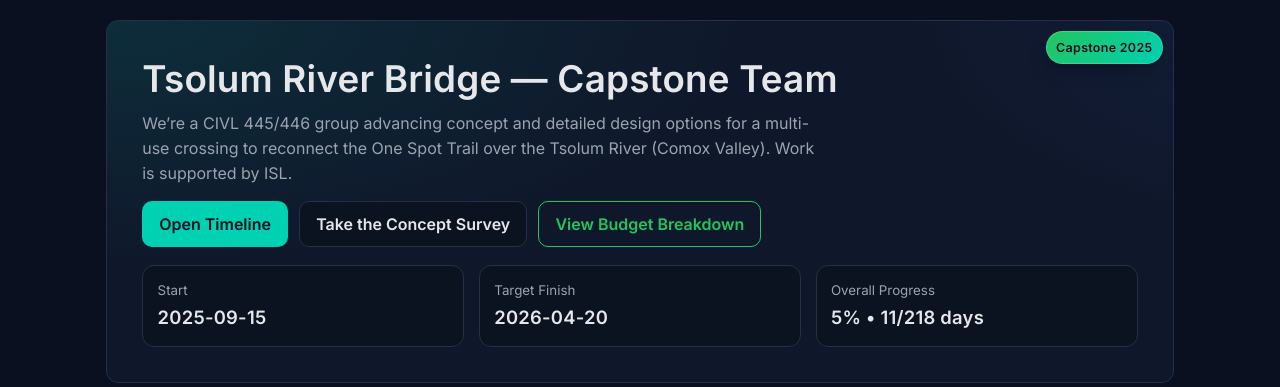
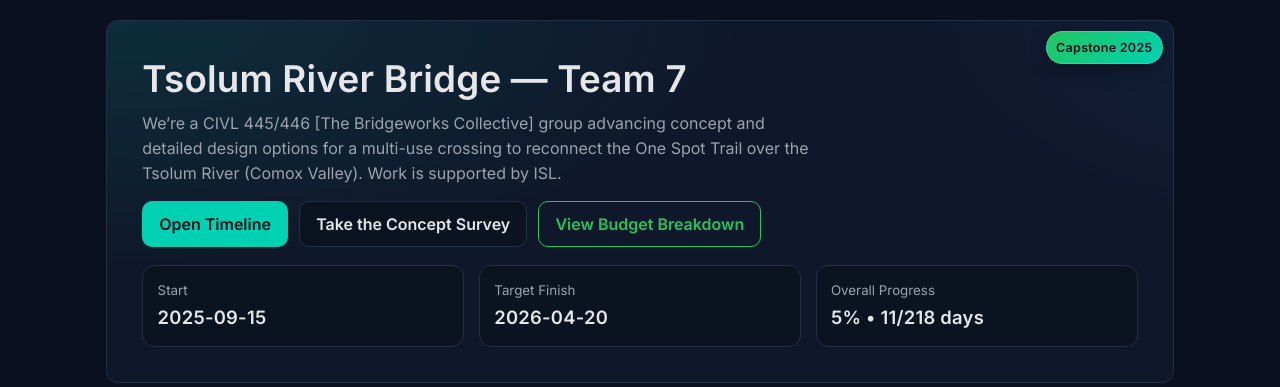
Before and after one commit to ZanderDent/445, a Flask app: page /home in a window 1280 px wide. Shown: the part 61-448 px from the top of the page. Run offline with Flask 3, Linux system fonts and the light colour scheme; some libraries are stand-ins or nearby versions.

Commit message:
rahhsfddsfsdfsd

```diff
--- a/templates/home.html
+++ b/templates/home.html
@@ -252,9 +252,9 @@
 {% block content %}
 <section class="home-hero">
   <span class="hero-badge">Capstone 2025</span>
-  <h1>Tsolum River Bridge — Capstone Team</h1>
+  <h1>Tsolum River Bridge — Team 7</h1>
   <p>
-    We’re a CIVL 445/446 group advancing concept and detailed design options for a multi-use crossing
+    We’re a CIVL 445/446 [The Bridgeworks Collective] group advancing concept and detailed design options for a multi-use crossing
     to reconnect the One Spot Trail over the Tsolum River (Comox Valley). Work is supported by ISL.
   </p>
 
```
